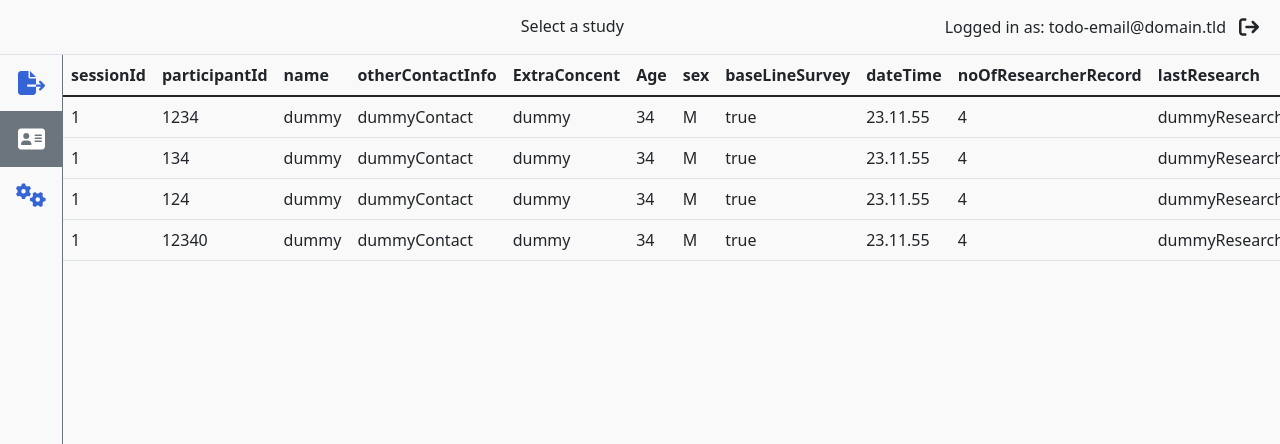
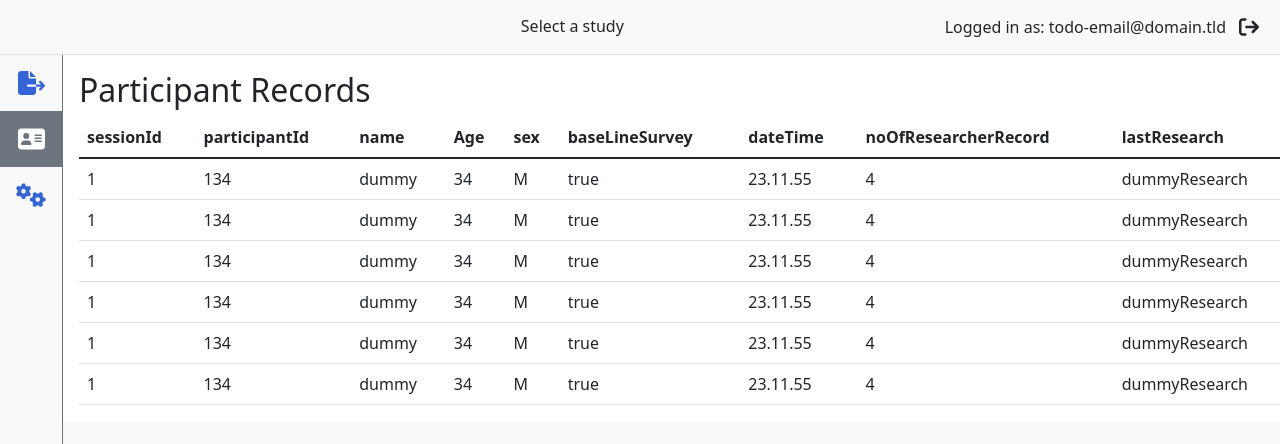
Before and after one commit to tekenradar/researcher-ui, a React (Create React App) app: page /studies/1/participant-records in a window 1280 px wide. Shown: the top 444 px of the page. Built offline with nearby package versions, Linux system fonts and the light colour scheme.

Commit message:
- improve table white space - improve study info card

```diff
--- a/src/components/study/ParticipantDetails.tsx
+++ b/src/components/study/ParticipantDetails.tsx
@@ -35,8 +35,6 @@ const ParticipantDetails: React.FC<ParticipantDetailsProps> = (props) => {
     </div>
   }
 
-  console.log(props.participantDetails)
-
 
   const body = () => {
     if (!props.participantDetails) {
@@ -58,6 +56,7 @@ const ParticipantDetails: React.FC<ParticipantDetailsProps> = (props) => {
         }
       </div>
       {/* --------- */}
+      <hr></hr>
 
     </div>
   }
--- a/src/components/study/ParticipantOverview.tsx
+++ b/src/components/study/ParticipantOverview.tsx
@@ -32,7 +32,7 @@ const ParticipantOverview: React.FC<ParticipantOverviewProps> = (props) => {
   };
   return (
     <div className="flex-grow-1 table-responsive">
-      <Table responsive hover>
+      <Table responsive hover className="mx-3">
         <thead>
           <tr>{tableColumnName()}</tr>
         </thead>
--- a/src/components/study/StudyInfoCard.tsx
+++ b/src/components/study/StudyInfoCard.tsx
@@ -18,7 +18,7 @@ const StudyInfoCard: React.FC<StudyInfoCardProps> = (props) => {
     <div className='col-12 col-md-6 col-lg-4'>
       <Link
         className={clsx(
-          "p-2 scale-effect-on-hover text-decoration-none d-block border h-100",
+          "p-3 scale-effect-on-hover text-decoration-none d-block border h-100",
           borderColor,
           bgColor,
           color,
--- a/src/pages/study/ParticipantRecords.tsx
+++ b/src/pages/study/ParticipantRecords.tsx
@@ -12,10 +12,8 @@ interface ParticipantInfos {
 const dummyParticipantRecords = [
   {
     sessionId: 1,
-    participantId: 1234,
+    participantId: 134,
     name: "dummy",
-    otherContactInfo: "dummyContact",
-    ExtraConcent: "dummy",
     Age: 34,
     sex: "M",
     baseLineSurvey: true,
@@ -27,41 +25,55 @@ const dummyParticipantRecords = [
     sessionId: 1,
     participantId: 134,
     name: "dummy",
-    otherContactInfo: "dummyContact",
-    ExtraConcent: "dummy",
     Age: 34,
     sex: "M",
     baseLineSurvey: true,
     dateTime: "23.11.55",
     noOfResearcherRecord: 4,
     lastResearch: "dummyResearch",
-  },
-  {
+  }, {
     sessionId: 1,
-    participantId: 124,
+    participantId: 134,
     name: "dummy",
-    otherContactInfo: "dummyContact",
-    ExtraConcent: "dummy",
     Age: 34,
     sex: "M",
     baseLineSurvey: true,
     dateTime: "23.11.55",
     noOfResearcherRecord: 4,
     lastResearch: "dummyResearch",
-  },
-  {
+  }
+  , {
     sessionId: 1,
-    participantId: 12340,
+    participantId: 134,
     name: "dummy",
-    otherContactInfo: "dummyContact",
-    ExtraConcent: "dummy",
     Age: 34,
     sex: "M",
     baseLineSurvey: true,
     dateTime: "23.11.55",
     noOfResearcherRecord: 4,
     lastResearch: "dummyResearch",
-  },
+  }
+  , {
+    sessionId: 1,
+    participantId: 134,
+    name: "dummy",
+    Age: 34,
+    sex: "M",
+    baseLineSurvey: true,
+    dateTime: "23.11.55",
+    noOfResearcherRecord: 4,
+    lastResearch: "dummyResearch",
+  }, {
+    sessionId: 1,
+    participantId: 134,
+    name: "dummy",
+    Age: 34,
+    sex: "M",
+    baseLineSurvey: true,
+    dateTime: "23.11.55",
+    noOfResearcherRecord: 4,
+    lastResearch: "dummyResearch",
+  }
 ];
 
 
@@ -71,6 +83,9 @@ const ParticipantRecords: React.FC = () => {
 
   return (
     <div className="d-flex w-100 h-100 table-responsive" style={{}}>
+      <div className="table-responsive w-100 p-0">
+        <div className="table-responsive bg-white">
+          <h2 className="p-3 pb-0">Participant Records</h2>
           <ParticipantOverview
             participantsRecords={dummyParticipantRecords}
             onParticipantRowClicked={(participantId: number) => {
@@ -82,6 +97,8 @@ const ParticipantRecords: React.FC = () => {
               });
             }}
           />
+        </div>
+      </div>
       <ParticipantDetails
         participantDetails={participantData}
         onClose={() => setParticipantData(undefined)}
```
Lines whose indentation alone changed are shown as unchanged.
